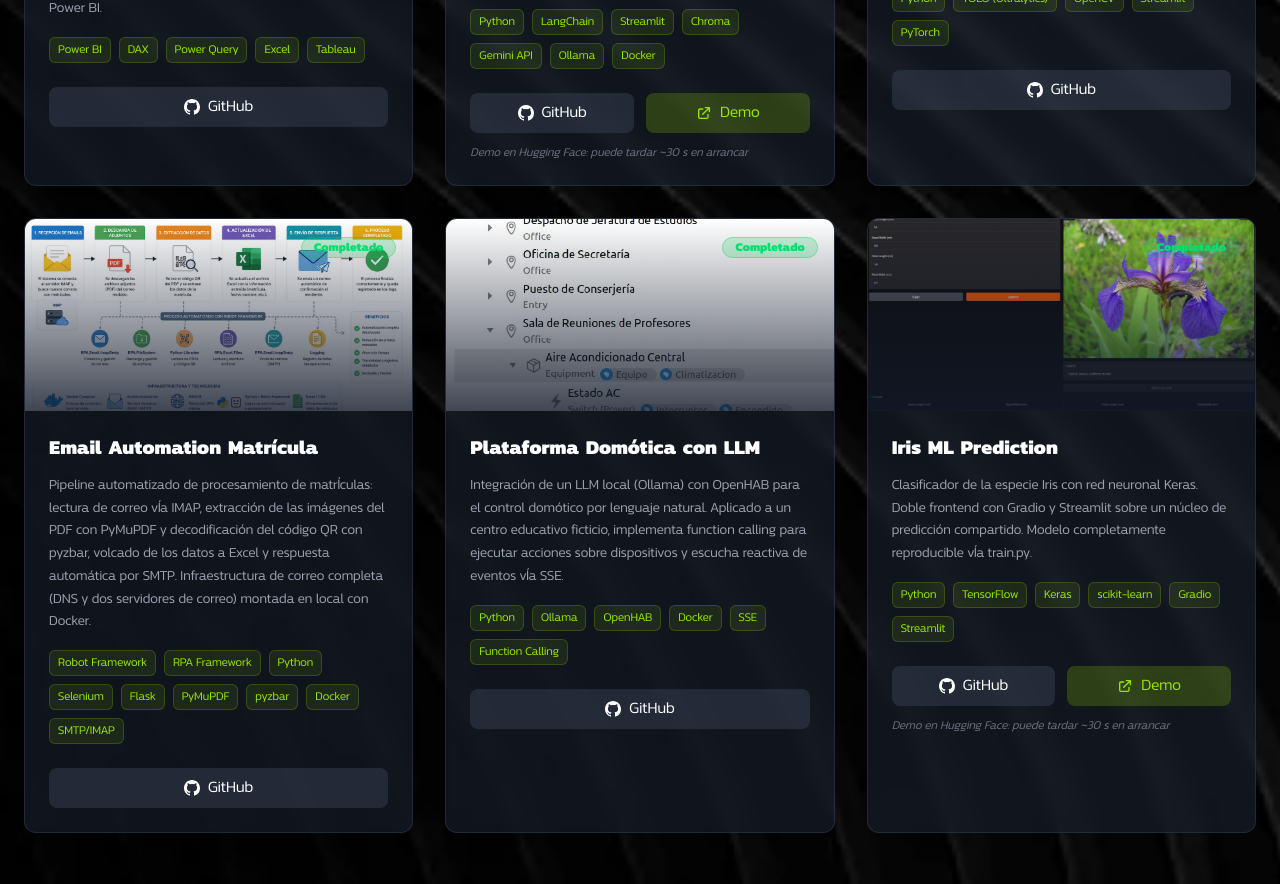
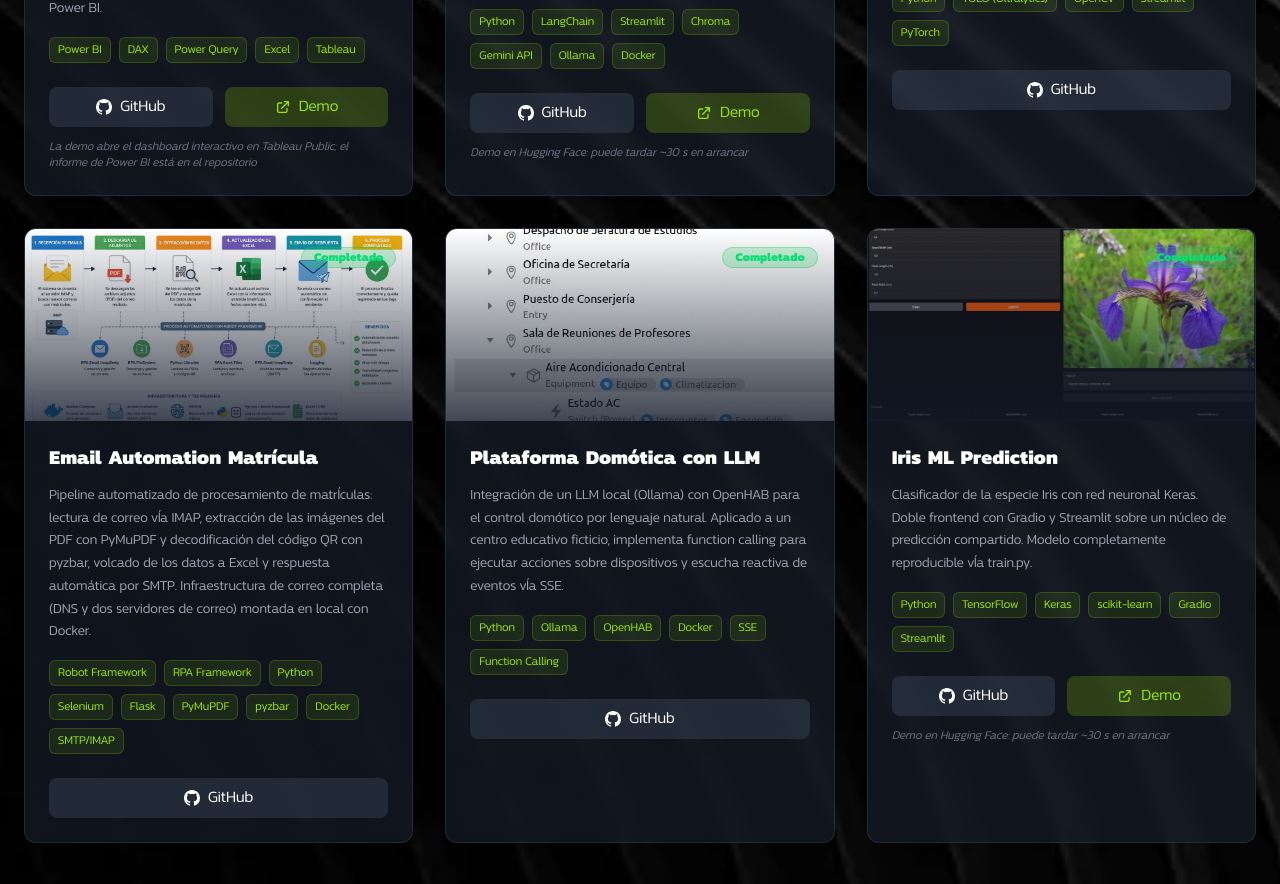
Before and after one commit to BorjaEscolanoMartin/PortFolio, a React (Vite) app: page / in a window 1280 px wide. Shown: the part 5540-6424 px from the top of the page. Built offline with nearby package versions, Linux system fonts and the light colour scheme.

Commit message:
feat: enlazar la demo interactiva de Tableau Public en la tarjeta de BI

```diff
--- a/src/data/projects.js
+++ b/src/data/projects.js
@@ -45,7 +45,8 @@ export const projects = [
     technologies: ['Power BI', 'DAX', 'Power Query', 'Excel', 'Tableau'],
     image: `${import.meta.env.BASE_URL}PowerBI.webp`,
     githubUrl: 'https://github.com/BorjaEscolanoMartin/powerbi-ventas-globales',
-    demoUrl: null,
+    demoUrl: 'https://public.tableau.com/app/profile/borja.escolano/viz/Supertienda-BEM/Dashboard1',
+    note: 'La demo abre el dashboard interactivo en Tableau Public; el informe de Power BI está en el repositorio',
     status: 'Completado',
     categories: ['datos-ia'],
   },
```
